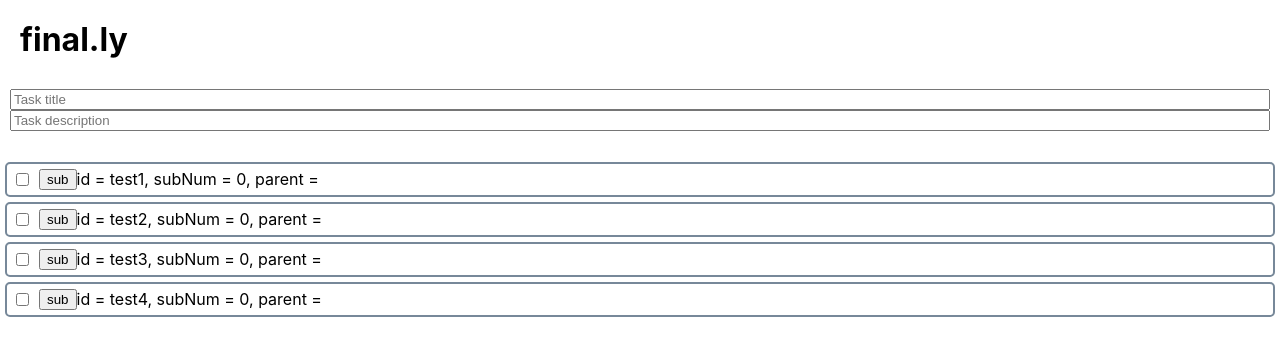
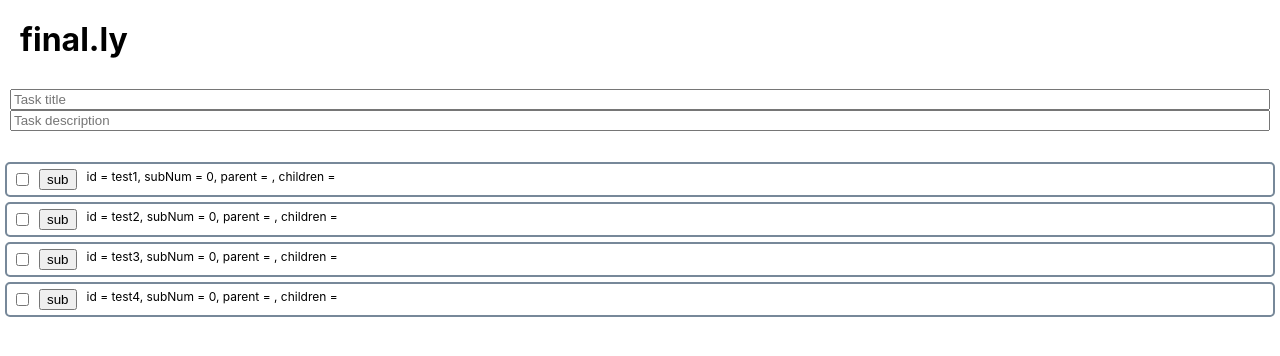
Before and after one commit to linv24/finally, a React (Create React App) app: page / in a window 1280 px wide. Shown: the top 356 px of the page. Built offline with nearby package versions, Linux system fonts and the light colour scheme; the HTML template or start-up script is replaced by a standard one.

Commit message:
Correct subtasking

```diff
--- a/src/App.css
+++ b/src/App.css
@@ -50,3 +50,8 @@
   display: flex;
   flex-direction: column;
 }
+
+.spanTest {
+  font-size: 12px;
+  padding-left: 10px
+}
--- a/src/components/TaskItem.js
+++ b/src/components/TaskItem.js
@@ -1,4 +1,4 @@
-export default function TaskItem({ task, handleSelectTask, convertToSubtask }) {
+export default function TaskItem({ task, handleSelectTask, convertToSubtask, toChildrenMap, toParentMap }) {
     return (
         <li className="taskItem" onClick={(e) => handleSelectTask(task.id)}>
             <input className="taskItemCheckbox" type="checkbox" />
@@ -7,8 +7,8 @@ export default function TaskItem({ task, handleSelectTask, convertToSubtask }) {
                 <p className="taskDescription">{task.description}</p>
             </div>
             <button type="button" onClick={(e) => convertToSubtask(task.id)}>sub</button>
-            <span>
-                id = {task.id}, subNum = {task.subNum}, parent = {task.parentId}
+            <span className="spanTest">
+                id = {task.id}, subNum = {task.subNum}, parent = {toParentMap.get(task.id)}, children = {toChildrenMap.get(task.id)}
             </span>
         </li>
     )
--- a/src/components/TaskList.js
+++ b/src/components/TaskList.js
@@ -1,5 +1,4 @@
-import { Fragment } from "react";
-import { useImmer } from "use-immer";
+import { Fragment, useState } from "react";
 import TaskInput from "./TaskInput";
 import TaskItem from "./TaskItem";
 import "../App.css"
@@ -11,12 +10,11 @@ const testTasks = [
 	new Task('test4')
 ]
 
-function Task(id, title="", description="", subNum=0, parentId=null) {
+function Task(id, title="", description="", subNum=0) {
 	this.id = id
     this.title = title;
     this.description = description;
 	this.subNum = subNum
-	this.parentId = parentId;
 }
 
 export default function TaskList() {
@@ -25,12 +23,13 @@ export default function TaskList() {
 	// idToTask maps taskId to Task object
 	const idToTask = new Map();
 
-    const [taskList, setTaskList] = useImmer(testTasks);
-	const [idCounter, setIdCounter] = useImmer(0);
-	const [newTask, setNewTask] = useImmer(new Task("task" + idCounter));
-	const [selectedTaskId, setSelectedTaskId] = useImmer(null);
-	// subtaskTreeMap maps parentTaskId to Array<subtaskId>. Task only in subtaskTreeMap if it has children
-	const [subtaskTreeMap, setSubtaskTreeMap] = useImmer(new Map());
+    const [taskList, setTaskList] = useState(testTasks);
+	const [idCounter, setIdCounter] = useState(0);
+	const [newTask, setNewTask] = useState(new Task("task" + idCounter));
+	const [selectedTaskId, setSelectedTaskId] = useState(null);
+	// toChildrenMap maps parentTaskId to Array<subtaskId>. Task only in toChildrenMap if it has children
+	const [toChildrenMap, setToChildrenMap] = useState(new Map());
+	const [toParentMap, setToParentMap] = useState(new Map());
 
 	function handleNewTaskChange(e) {
 		e.preventDefault();
@@ -51,7 +50,6 @@ export default function TaskList() {
 	}
 
 	function handleSelectTask(taskId) {
-		console.log(taskId)
 		setSelectedTaskId(taskId);
 	}
 
@@ -73,29 +71,31 @@ export default function TaskList() {
 		const task = taskList[taskIx];
 		if (taskIx > 0) { // Cannot make subtask of first task in list
 			// Search backwards from taskIx for the first "parent" task that has an equal subNum
+			const oldParentTaskId = toParentMap.get(taskId);
 			let newParentTaskId;
 			let childIx;
-			if (task.parentId !== null) { 	// If task has parentId, it's already a subtask
+			if (oldParentTaskId !== undefined) { 	// If task has parentId, it's already a subtask
 				// Can only subtask if parent has a child to the left of task (to become task's new parent)
-				childIx = subtaskTreeMap.get(task.parentId).findIndex(taskId);
+				childIx = toChildrenMap.get(oldParentTaskId).indexOf(taskId);
 				if (childIx === 0) {
 					return;
 				} else {
-					newParentTaskId = subtaskTreeMap.get(task.parentId)[childIx - 1];
+					newParentTaskId = toChildrenMap.get(oldParentTaskId)[childIx - 1];
 				}
 			} else { 						// Else, task is a root (subNum=0), so parent is next root above
 				newParentTaskId = [...taskList].slice(0, taskIx).reverse().find((t) => t.subNum === 0).id;
 				// If task.subNum = 0 and taskIx != 0, free to subtask
 			}
 
+			const tempToChildrenMap = new Map(toChildrenMap);
 			// Adjust children of old parent
-			if (task.parentId !== null) {
-				const oldChildren = subtaskTreeMap.get(task.parentId)
-				subtaskTreeMap.set(task.parentId, oldChildren.slice(0, childIx) + oldChildren.slice(childIx + 1));
+			if (oldParentTaskId !== undefined) {
+				const oldChildren = toChildrenMap.get(oldParentTaskId)
+				tempToChildrenMap.set(oldParentTaskId, oldChildren.slice(0, childIx).concat(oldChildren.slice(childIx + 1)));
 			}
 			// Adjust children of new parent
-			if (subtaskTreeMap.has(newParentTaskId)) {
-				const newChildren = subtaskTreeMap.get(newParentTaskId);
+			if (toChildrenMap.has(newParentTaskId)) {
+				const newChildren = toChildrenMap.get(newParentTaskId);
 				// Find index at which to insert task in children
 				let insertIx = newChildren.length;
 				for (const child of newChildren) {
@@ -104,30 +104,49 @@ export default function TaskList() {
 						break;
 					}
 				}
-				subtaskTreeMap.set(newParentTaskId, newChildren.slice(0, insertIx) + [taskId] + newChildren.slice(insertIx));
+				// Concat current task's children to new parent
+				let taskPlusChildren;
+				if (toChildrenMap.has(taskId)) {
+					taskPlusChildren = [taskId].concat(toChildrenMap.get(taskId));
+				} else {
+					taskPlusChildren = [taskId]
+				}
+				tempToChildrenMap.set(newParentTaskId,
+					newChildren.slice(0, insertIx)
+							   .concat(taskPlusChildren)
+							   .concat(newChildren.slice(insertIx)));
 			} else {
-				subtaskTreeMap.set(newParentTaskId, taskId);
+				tempToChildrenMap.set(newParentTaskId, [taskId]);
 			}
-			setSubtaskTreeMap(subtaskTreeMap);
 
-			const newChildren = subtaskTreeMap.get(newParentTaskId);
+			const newChildren = tempToChildrenMap.get(newParentTaskId);
 			let insertIx = newChildren.length;
 			for (const child of newChildren) {
 				if (taskList.findIndex((t) => t.id === child.id) > taskIx) {
 					insertIx = newChildren.findIndex(child.id);
 				}
 			}
-			// Adjust parent and subNum of task
+			// Adjust parent, subNum, and children of task
+			const tempToParentMap = new Map(toParentMap);
 			const newTask = {
 				...task,
-				parentId: newParentTaskId,
 				subNum: task.subNum + 1
 			}
+			tempToParentMap.set(taskId, newParentTaskId);
+			// Adjust parent of children of task
+			if (toChildrenMap.get(taskId) !== undefined) {
+				toChildrenMap.get(taskId).forEach((childId) => {
+					tempToParentMap.set(childId, newParentTaskId);
+				});
+			}
+			tempToChildrenMap.delete(taskId); // Delete children after subtasking
 			// TODO: update idToTask too
 
+			setToChildrenMap(tempToChildrenMap);
+			setToParentMap(tempToParentMap);
 			setTaskList(taskList.slice(0, taskIx).concat(newTask).concat(taskList.slice(taskIx + 1)));
 
-			console.log(subtaskTreeMap);
+			console.log(tempToChildrenMap);
 		}
 	}
 
@@ -143,7 +162,9 @@ export default function TaskList() {
 						<TaskItem
 							task={task}
 							handleSelectTask={handleSelectTask}
-							convertToSubtask={convertToSubtask} />
+							convertToSubtask={convertToSubtask}
+							toChildrenMap={toChildrenMap}
+							toParentMap={toParentMap} />
 					</Fragment>))}
             </ul>
         </div>
```
